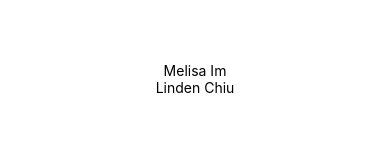
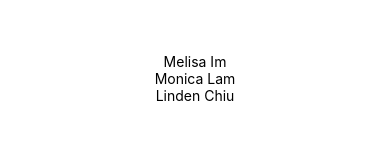
Before and after one commit to LittleTechBookClub/swarm-ios-app, a React Native app: screen /Contributors in a window 390 px wide. Shown: the part 351-511 px from the top of the page. Built offline with nearby package versions, Linux system fonts and the light colour scheme.

Commit message:
update readme, assert non-null icon mame

```diff
--- a/src/App.tsx
+++ b/src/App.tsx
@@ -2,14 +2,11 @@ import { registerRootComponent } from 'expo';
 import { StatusBar } from 'expo-status-bar';
 import React from 'react';
 import { NavigationContainer } from '@react-navigation/native';
-import { createNativeStackNavigator } from '@react-navigation/native-stack';
 import { createBottomTabNavigator } from '@react-navigation/bottom-tabs';
 import { StyleSheet, Text, View } from 'react-native';
 import Ionicons from '@expo/vector-icons/Ionicons';
 
 import Contributors from './Contributors';
-
-//const Stack = createNativeStackNavigator();
 
 const Tab = createBottomTabNavigator();
 
@@ -28,7 +25,7 @@ const App = () => {
       <Tab.Navigator
         screenOptions={({ route }) => ({
           tabBarIcon: ({ focused, color, size }) => {
-            let iconName;
+            let iconName!: keyof typeof Ionicons.glyphMap;
 
             if (route.name === 'Home') {
               iconName = focused
--- a/src/Contributors.tsx
+++ b/src/Contributors.tsx
@@ -2,13 +2,14 @@ import React from 'react';
 import { StyleSheet, Text, ScrollView } from 'react-native';
 
 const Contributors = () => {
-
     return (
         <ScrollView
             contentContainerStyle={{ flexGrow: 1, justifyContent: 'center', alignItems: 'center' }}
             style={styles.scrollView}>
             <Text>Melisa Im</Text>
+            <Text>Monica Lam</Text>
             <Text>Linden Chiu</Text>
+
         </ScrollView>
     );
 }
```
Also changed, not shown: 1 other file (tests, documents, lock files or other folders).
